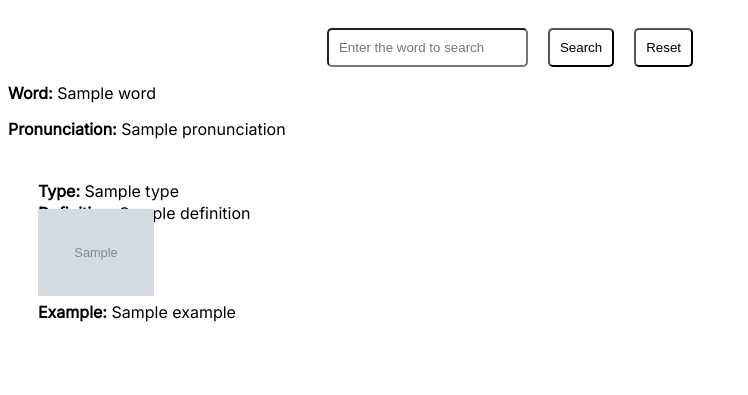
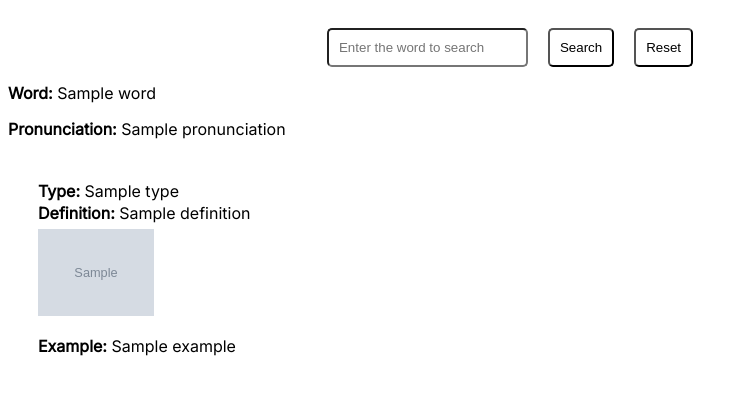
Before and after one commit to izudada/dictionary_app, a Django app: template templates/index.html in a window 1280 px wide. Shown: the top 395 px of the page, without its empty margins (0-748 px from the left). Run offline with Django 3.2, Linux system fonts and the light colour scheme; the template is opened without the code that fills it: most values are stand-ins (such as "Sample title", 1, 10 or a date in 2020); grey boxes marked "Sample" are stand-in pictures; parts of the project's set-up code (start-up, migrations or seed data) failed here and were passed over.

Commit message:
Add margin to to image

```diff
--- a/static/css/main.css
+++ b/static/css/main.css
@@ -21,8 +21,12 @@ form {
     width: 60%;
 }
 
-.description p, .description img {
+.description p {
     margin-bottom: -14px;
+}
+
+.description img {
+    margin-top: 20px;
 }
 
 .image {
```
